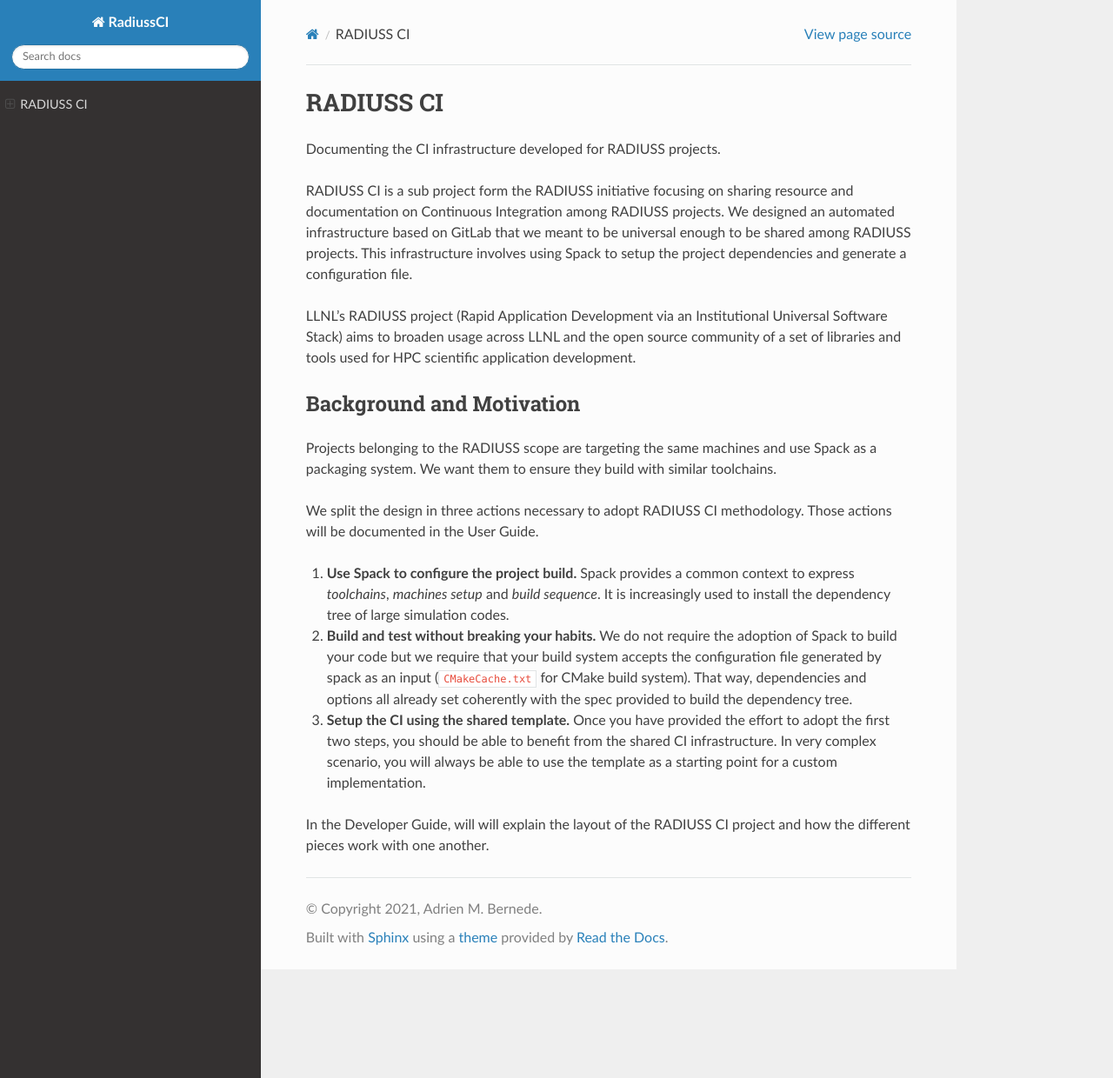
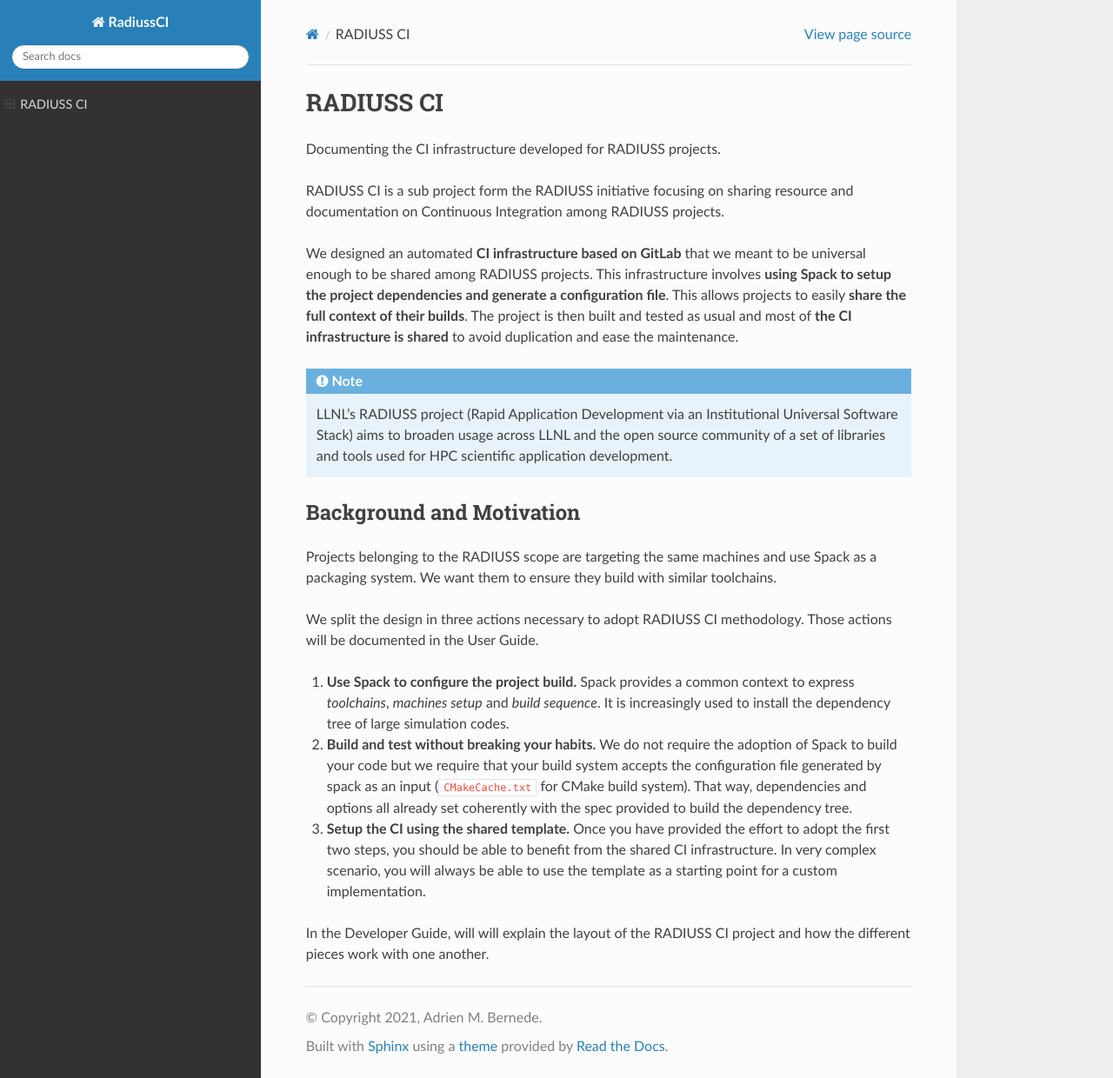
Before and after one commit to LLNL/radiuss-ci, a Sphinx documentation site: the page built from docs/index.rst, in a window 1280 px wide and 1240 px high. Shown: the whole window at 87% size. Built offline with Sphinx 7.4.7 and the Read the Docs theme 2.0.0, drawn with Linux system fonts in a browser that asks for light colours; pages that are not in the unit, such as notebooks, are missing from menus.

Commit message:
Index review

```diff
--- a/docs/index.rst
+++ b/docs/index.rst
@@ -12,15 +12,19 @@ Documenting the CI infrastructure developed for RADIUSS projects.
 
 RADIUSS CI is a sub project form the RADIUSS initiative focusing on sharing
 resource and documentation on Continuous Integration among RADIUSS projects.
-We designed an automated infrastructure based on GitLab that we meant to be
+
+We designed an automated **CI infrastructure based on GitLab** that we meant to be
 universal enough to be shared among RADIUSS projects. This infrastructure
-involves using Spack to setup the project dependencies and generate a
-configuration file.
+involves **using Spack to setup the project dependencies and generate a
+configuration file**. This allows projects to easily **share the full context of
+their builds**. The project is then built and tested as usual and most of **the
+CI infrastructure is shared** to avoid duplication and ease the maintenance.
 
-LLNL's RADIUSS project (Rapid Application Development via an Institutional
-Universal Software Stack) aims to broaden usage across LLNL and the open source
-community of a set of libraries and tools used for HPC scientific application
-development.
+.. note::
+   LLNL's RADIUSS project (Rapid Application Development via an Institutional
+   Universal Software Stack) aims to broaden usage across LLNL and the open source
+   community of a set of libraries and tools used for HPC scientific application
+   development.
 
 =========================
 Background and Motivation
@@ -64,7 +68,6 @@ and how the different pieces work with one another.
 
    sphinx/dev_guide/index
 
-
 .. ## Uberenv and CI Shared Documentation
 .. ## ===================================
 .. ##
```
